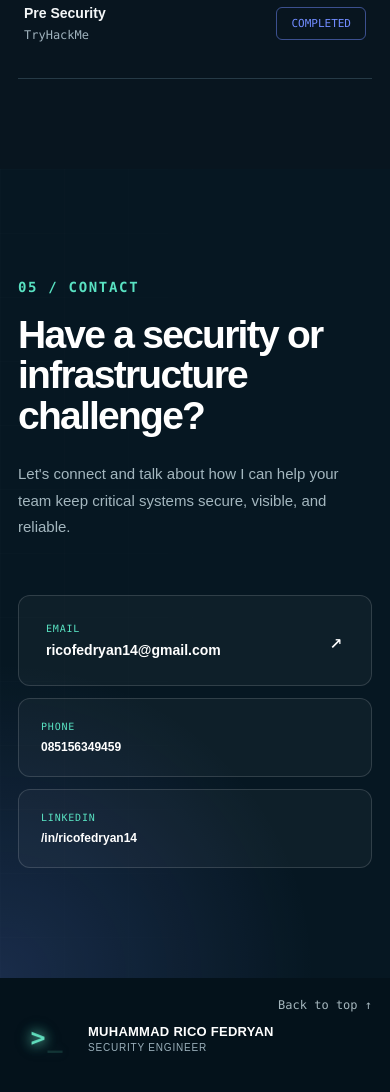
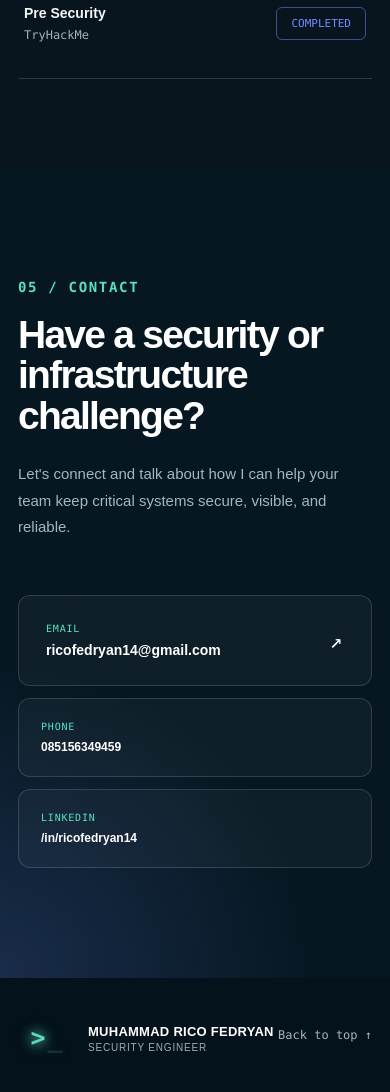
Before and after one commit to vedrico14/Portofolio-Rico_Fedryan, a Next.js app: page / in a window 390 px wide. Shown: the part 7792-8884 px from the top of the page. Built offline with nearby package versions, Linux system fonts and the light colour scheme.

Commit message:
Adjust footer position from 20px to 50px

```diff
--- a/app/globals.css
+++ b/app/globals.css
@@ -2134,7 +2134,7 @@ a[href="#experience"],
   footer .footer-layout > div:last-child {
     position: absolute !important;
     right: 0 !important;
-    top: 20px !important;
+    top: 50px !important;
     bottom: auto !important;
     white-space: nowrap !important;
   }
```
